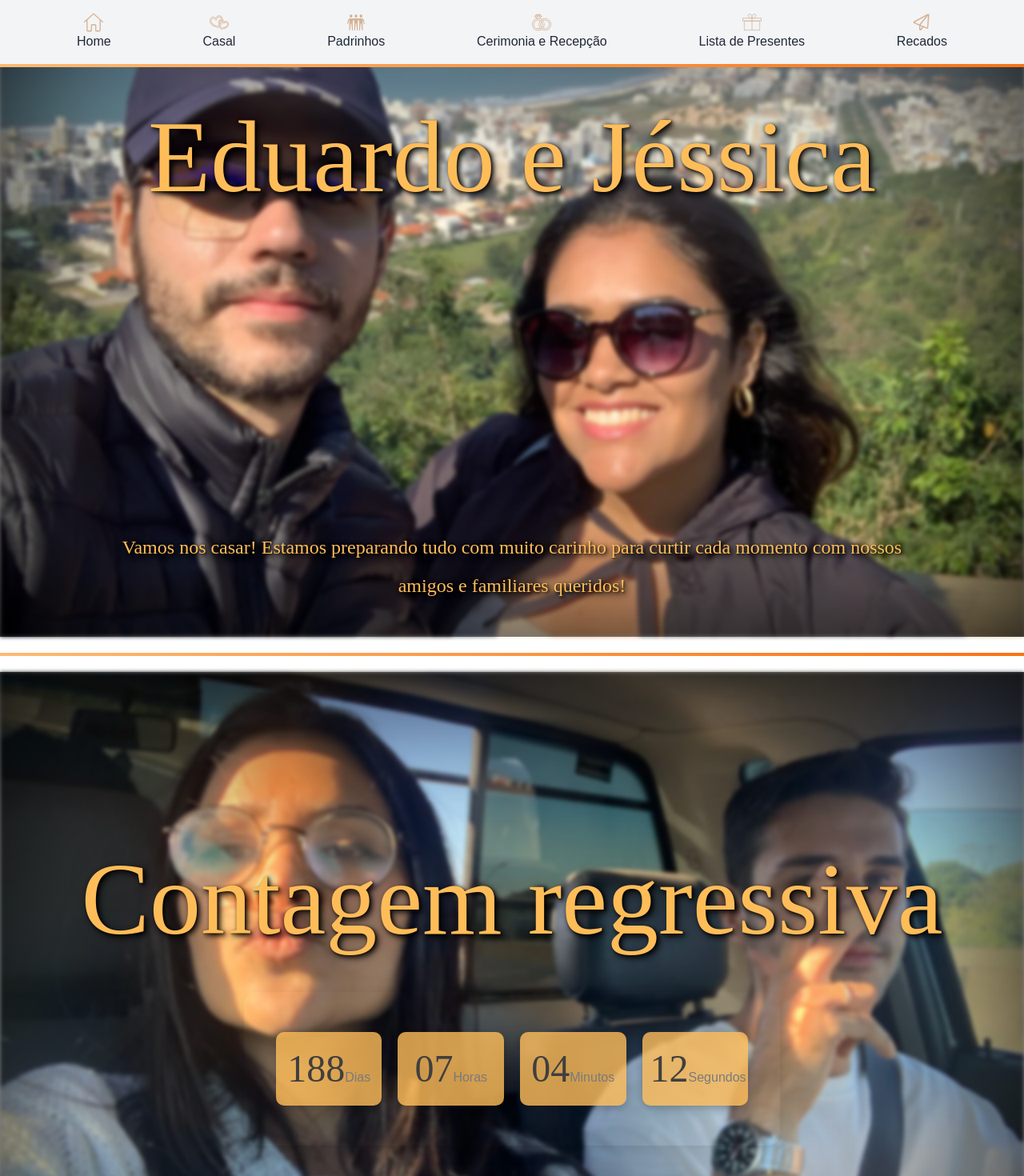
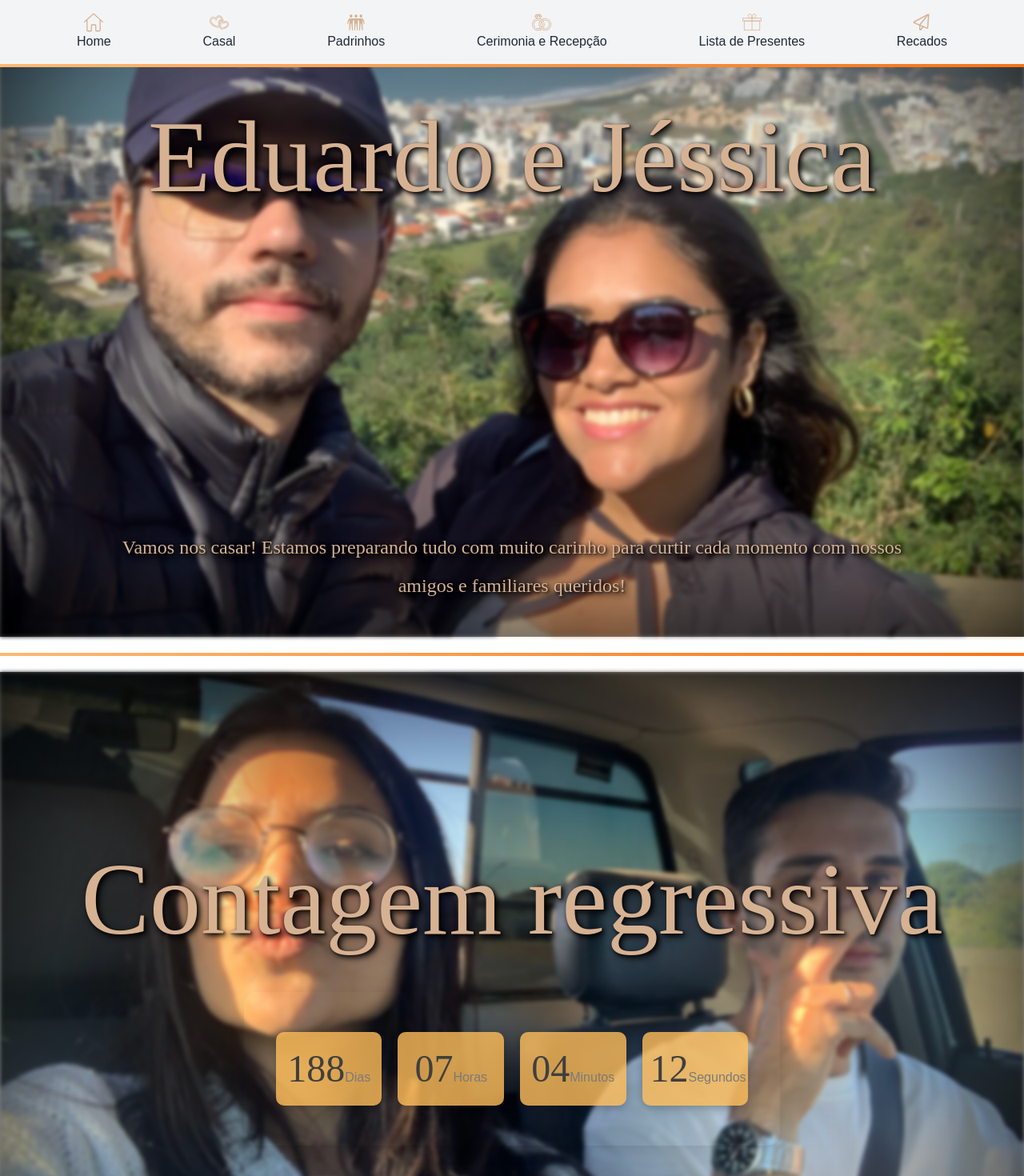
Before and after one commit to edupollheim/front_deploy_test, a Next.js app: page / in a window 1280 px wide. Shown: the top 1470 px of the page at 80% size. Built offline with nearby package versions, Linux system fonts and the light colour scheme; a web font is replaced by a local one.

Commit message:
Alteração de cor de texto

```diff
--- a/src/app/padrinhos/page.tsx
+++ b/src/app/padrinhos/page.tsx
@@ -17,7 +17,7 @@ const padrinhos = [
 export default function Padrinhos() {
     return (
         <>
-            <h2 className="text-4xl font-extrabold text-center text-primary mb-8 pt-4">Nossos Padrinhos</h2>
+            <h2 className="text-4xl font-extrabold text-center text-primary mb-8 pt-4 text-[#d6b293]">Nossos Padrinhos</h2>
             <div className="container mx-auto">
                 <div className="grid grid-cols-1 lg:grid-cols-2 gap-24">
                     {/* Coluna Esquerda: Lista de Padrinhos */}
@@ -39,8 +39,8 @@ export default function Padrinhos() {
                     </div>
 
                     {/* Coluna Direita: Texto de Agradecimento */}
-                    <div className="flex flex-col justify-center items-start text-lg leading-relaxed text-gray-800 space-y-4 pl-6 pr-6">
-                        <h2 className="text-3xl font-semibold mb-4 text-primary text-center">Aos nossos amados padrinhos:</h2>
+                    <div className="flex flex-col justify-center items-start text-lg leading-relaxed text-gray-800 space-y-4 pl-6 pr-6 text-[#d6b293]">
+                        <h2 className="text-3xl font-semibold mb-4 text-primary text-center text-[#d6b293]">Aos nossos amados padrinhos:</h2>
                         <p className="text-justify">
                             Sentimos muita emoção por ter vocês ao nosso lado e por podermos compartilhar toda a alegria desta nova fase em nossas vidas: nosso casamento! Estamos imensamente gratos por todo o apoio, carinho e amor que sempre nos dedicaram.
                         </p>
@@ -52,7 +52,7 @@ export default function Padrinhos() {
                         </p>
                         <br />
                         <p className="mt-6 font-bold text-xl text-center">Com todo o carinho,</p>
-                        <p className="font-bold text-2xl mt-4 text-primary text-center">Eduardo & Jéssica</p>
+                        <p className="font-bold text-2xl mt-4 text-primary text-center text-[#d6b293]">Eduardo & Jéssica</p>
                         <br />
                         <br />
                     </div>
--- a/src/app/page.tsx
+++ b/src/app/page.tsx
@@ -43,12 +43,12 @@ export default function Home() {
                     }}
                 ></div>
                 <div className="logo-container flex justify-center items-center relative mt-[5.5rem]">
-                    <h1 className="letter letter-e text-[#ffbd59]">Eduardo</h1>
-                    <span className="letter letter-ampersand text-[#ffbd59]">e</span>
-                    <h1 className="letter letter-j text-[#ffbd59]">Jéssica</h1>
+                    <h1 className="letter letter-e text-[#d6b293]">Eduardo</h1>
+                    <span className="letter letter-ampersand text-[#d6b293]">e</span>
+                    <h1 className="letter letter-j text-[#d6b293]">Jéssica</h1>
                 </div>
 
-                <div className="absolute bottom-10 w-full flex justify-center items-center text-center text-[#ffbd59]">
+                <div className="absolute bottom-10 w-full flex justify-center items-center text-center text-[#d6b293]">
                     <div>
                         <h1 className="letter max-w-screen-lg" style={{ fontFamily: "Italiana", fontSize: '1.50rem', lineHeight: '3rem' }}>
                             Vamos nos casar! Estamos preparando tudo com muito carinho para
@@ -77,7 +77,7 @@ export default function Home() {
                     }}
                 ></div>
                 <div className="flex flex-col items-center relative">
-                    <h2 className="countdown-title mb-2 letter text-[#ffbd59]">Contagem regressiva</h2>
+                    <h2 className="countdown-title mb-2 letter text-[#d6b293]">Contagem regressiva</h2>
                     <Countdown targetDate={targetDate} />
                 </div>
             </section>
--- a/src/app/sobre-nos/layout.css
+++ b/src/app/sobre-nos/layout.css
@@ -1,3 +1,7 @@
+*{
+    color: #d6b293;
+}
+
 .container {
     display: flex;
     flex-direction: column;
--- a/src/app/sobre-nos/page.tsx
+++ b/src/app/sobre-nos/page.tsx
@@ -34,7 +34,7 @@ export default function SobreNos() {
                 </div>
                 {/* Citação */}
                 <div className="w-full px-4 md:px-8 mt-10">
-                    <div className="bg-slate-100 bg-opacity-75 p-4 rounded-lg shadow-lg">
+                    <div className="p-4 rounded-lg">
                         <p className="text-center text-lg text-[#b6b187]" style={{ fontFamily: 'Italiana' }}>
                             “Foi o Senhor que fez isto, e é maravilhoso aos nossos olhos” <br /> Salmos 118:23
                         </p>
```
